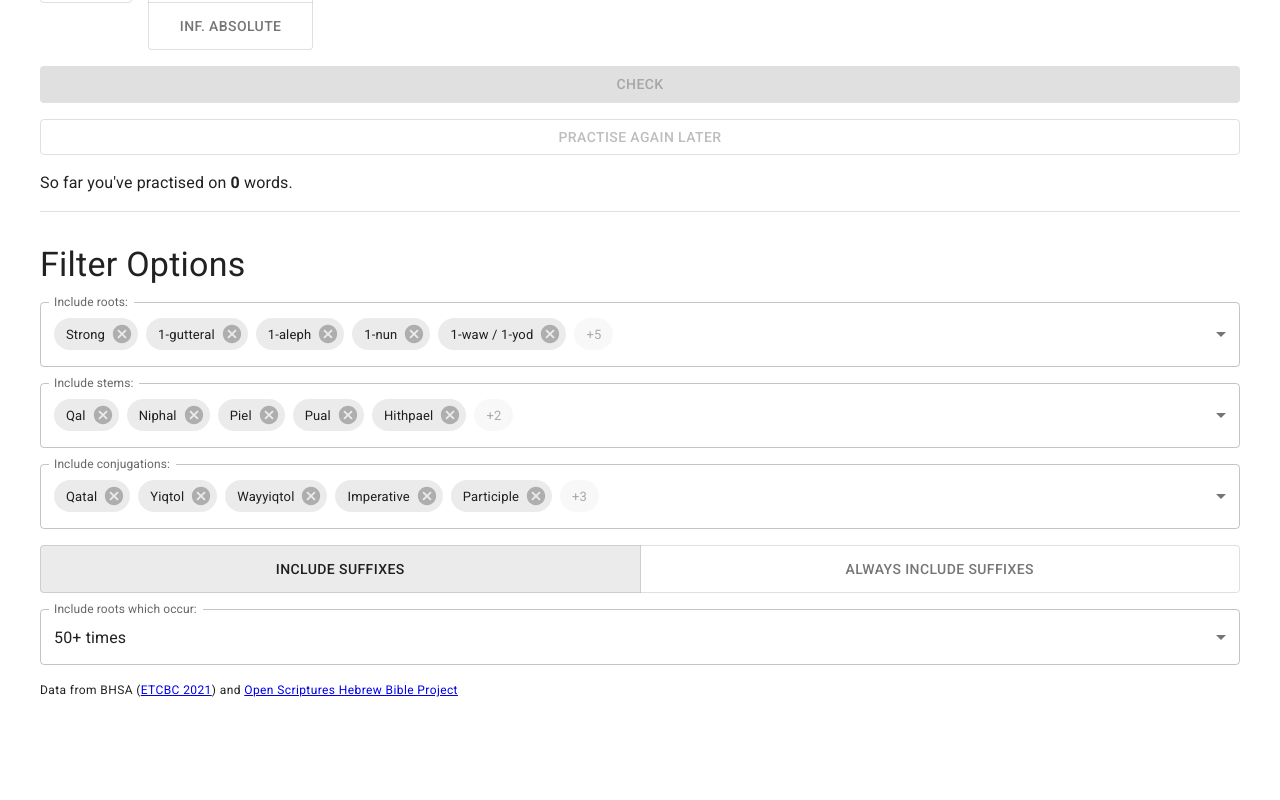
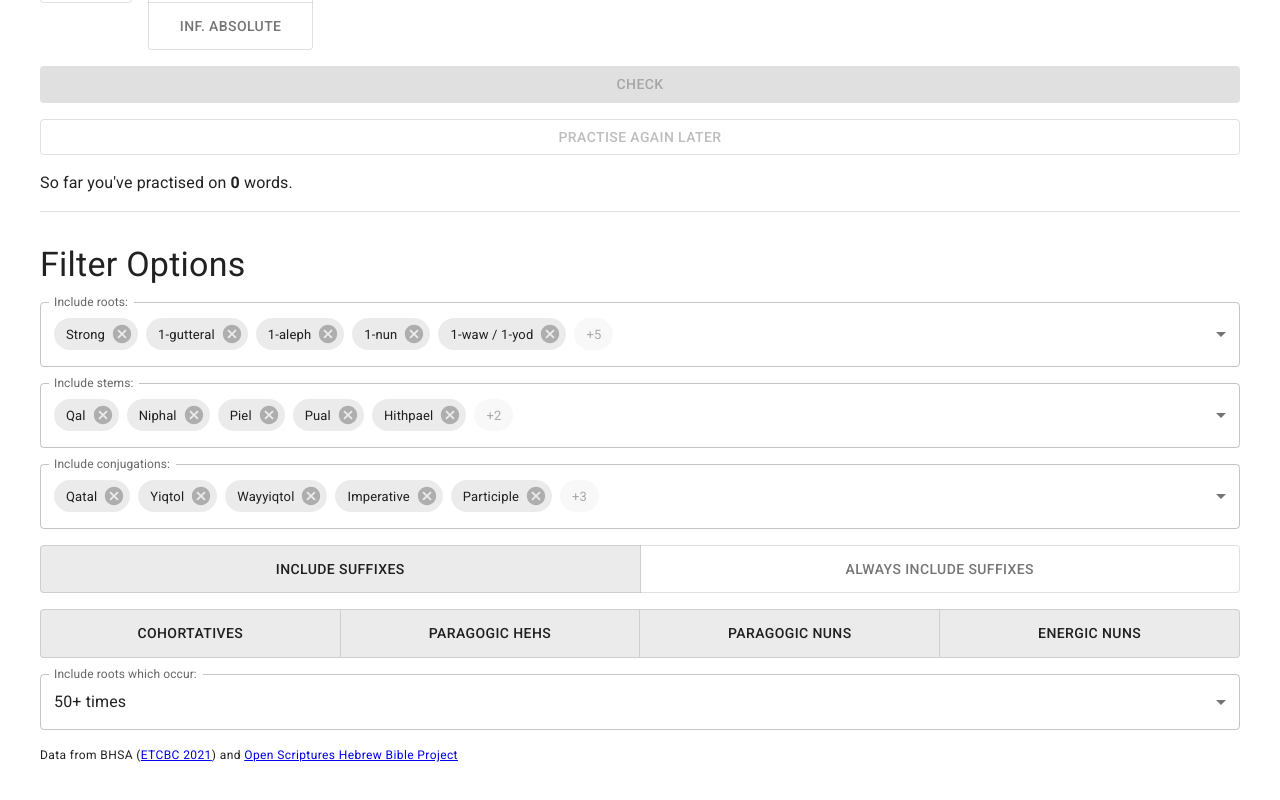
Before and after one commit to iota-pi/hebrew-parsing, a React (Vite) app: page / in a window 1280 px wide. Shown: the part 585-1385 px from the top of the page. Before the commit the page ends 1350 px from the top, so only its background shows below. Built offline with nearby package versions, Linux system fonts and the light colour scheme.

Commit message:
Add filters for extra parsing features

```diff
--- a/src/components/FilterSelection.tsx
+++ b/src/components/FilterSelection.tsx
@@ -36,6 +36,23 @@ const baseStems = (
 const baseTenses = (
   Object.fromEntries(ALL_TENSES.map(tense => [tense, false]))
 ) as FilterCondition['tense']
+
+const EXTRAS_KEYS: (keyof FilterCondition['extras'])[] = [
+  'cohortatives',
+  'paragogicHehs',
+  'paragogicNuns',
+  'energicNuns',
+]
+
+function getExtrasLabel(key: keyof FilterCondition['extras']) {
+  const labels: Record<keyof FilterCondition['extras'], string> = {
+    cohortatives: 'Cohortatives',
+    paragogicHehs: 'Paragogic hehs',
+    paragogicNuns: 'Paragogic nuns',
+    energicNuns: 'Energic nuns',
+  }
+  return labels[key]
+}
 
 const minFrequencyOptions = [
   // 0,
@@ -133,6 +150,19 @@ function FilterSelection({
     [filterConditions, onChange],
   )
 
+  const handleChangeExtras = useCallback(
+    (event: React.MouseEvent, value: keyof FilterCondition['extras']) => {
+      onChange({
+        ...filterConditions,
+        extras: {
+          ...filterConditions.extras,
+          [value]: !filterConditions.extras[value],
+        },
+      })
+    },
+    [filterConditions, onChange],
+  )
+
   const handleChangeFrequency = useCallback(
     (event: ChangeEvent<HTMLInputElement | HTMLTextAreaElement>) => {
       onChange({
@@ -195,6 +225,19 @@ function FilterSelection({
         </ToggleButton>
       </ToggleButtonGroup>
 
+      <ToggleButtonGroup fullWidth>
+        {EXTRAS_KEYS.map(key => (
+          <ToggleButton
+            key={key}
+            onChange={handleChangeExtras}
+            selected={filterConditions.extras[key]}
+            value={key}
+          >
+            {getExtrasLabel(key)}
+          </ToggleButton>
+        ))}
+      </ToggleButtonGroup>
+
       <TextField
         label="Include roots which occur:"
         select
--- a/src/components/Main.tsx
+++ b/src/components/Main.tsx
@@ -49,6 +49,12 @@ const defaultFilterConditions: FilterCondition = {
   suffixes: {
     include: true,
     exclusive: false,
+  },
+  extras: {
+    cohortatives: true,
+    energicNuns: true,
+    paragogicHehs: true,
+    paragogicNuns: true,
   },
   minFrequency: 50,
 }
--- a/src/filter.ts
+++ b/src/filter.ts
@@ -36,6 +36,12 @@ export type FilterCondition = {
   suffixes: {
     include: boolean,
     exclusive: boolean,
+  },
+  extras: {
+    cohortatives: boolean,
+    energicNuns: boolean,
+    paragogicHehs: boolean,
+    paragogicNuns: boolean,
   },
   minFrequency: number,
 }
@@ -87,6 +93,19 @@ export function getFilterFromConditions(
       return false
     }
 
+    if (!condition.extras.cohortatives && parsings.some(p => p.cohortative)) {
+      return false
+    }
+    if (!condition.extras.energicNuns && parsings.some(p => p.energicNun)) {
+      return false
+    }
+    if (!condition.extras.paragogicHehs && parsings.some(p => p.paragogicHeh)) {
+      return false
+    }
+    if (!condition.extras.paragogicNuns && parsings.some(p => p.paragogicNun)) {
+      return false
+    }
+
     if (!checkRootType(root, condition.root, parsings[0].stem)) {
       return false
     }
```
